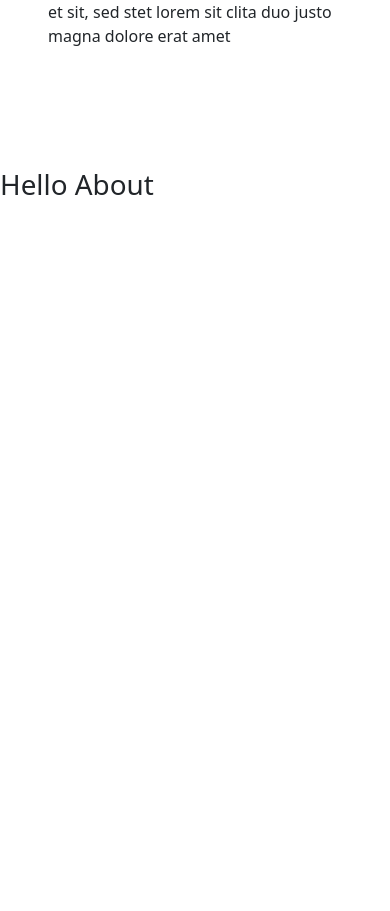
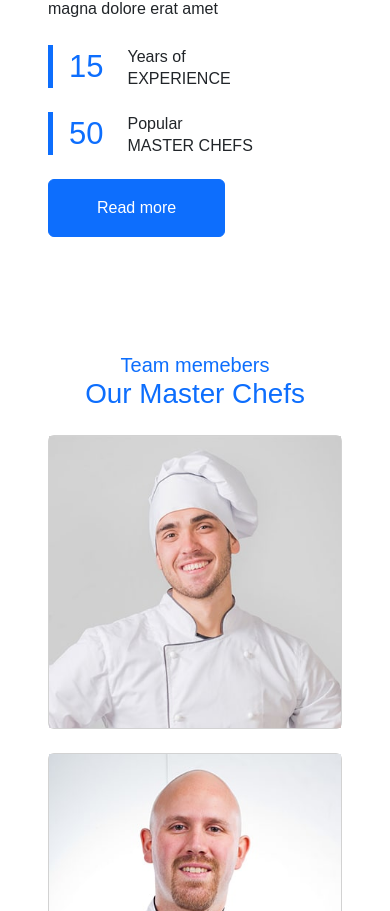
Before and after one commit to safyan999/Dynasty-Dining-Restaurant, a Vue app in the folder dynasty_dining_restaurant/: page /About in a window 390 px wide. Shown: the part 1089-2000 px from the top of the page. Before the commit the page ends 1299 px from the top, so only its background shows below. Built offline with nearby package versions, Linux system fonts and the light colour scheme.

Commit message:
add team member profile in about us and fix about us page

```diff
--- a/dynasty_dining_restaurant/src/components/About.vue
+++ b/dynasty_dining_restaurant/src/components/About.vue
@@ -4,47 +4,213 @@
     <MyNavbar />
     <div class="hero2">
         <h1><b>About Us</b></h1>
-        <a href="#">HOME</a>/
-        <a href="#">PAGE</a>/
+        <a href="#">HOME</a>/ <a href="#">PAGE</a>/
         <a href="#">ABOUT</a>
     </div>
 </div>
-
+<!-- hero main content started -->
 <div class="maincontent container p-5">
     <div class="row g-5 align-items-center justify-content-center">
         <div class="col-lg-6">
             <div class="row g-3">
                 <div class="col-6 text-start">
-                    <img class="img-fluid rounded w-100 wow zoomIn" data-wow-delay="0.1s" src="../assets/about-1.jpg">
+                    <img class="img-fluid rounded w-100 wow zoomIn" data-wow-delay="0.1s" src="../assets/about-1.jpg" />
                 </div>
                 <div class="col-6 text-start">
-                    <img class="img-fluid rounded w-75 wow zoomIn" data-wow-delay="0.3s" src="../assets/about-2.jpg" style="margin-top: 25%;">
+                    <img class="img-fluid rounded w-75 wow zoomIn" data-wow-delay="0.3s" src="../assets/about-2.jpg" style="margin-top: 25%" />
                 </div>
                 <div class="col-6 text-end">
-                    <img class="img-fluid rounded w-75 wow zoomIn" data-wow-delay="0.5s" src="../assets/about-3.jpg">
+                    <img class="img-fluid rounded w-75 wow zoomIn" data-wow-delay="0.5s" src="../assets/about-3.jpg" />
                 </div>
                 <div class="col-6 text-end">
-                    <img class="img-fluid rounded w-100 wow zoomIn" data-wow-delay="0.7s" src="../assets/about-4.jpg">
+                    <img class="img-fluid rounded w-100 wow zoomIn" data-wow-delay="0.7s" src="../assets/about-4.jpg" />
                 </div>
             </div>
         </div>
         <div class="col-lg-6 row2">
-            <h5 class="section-title ff-secondary text-start text-primary fw-normal"> About US</h5>
-            <h1 class="mb-4">welcome to <i class="fa fa-utensils  text-primary me-2"></i>Restoran </h1>
+            <h5 class="section-title ff-secondary text-start text-primary fw-normal">
+                About US
+            </h5>
+            <h1 class="mb-4">
+                welcome to <i class="fa fa-utensils text-primary me-2"></i>Restoran
+            </h1>
 
             <p class="mb-4">
-                Tempor erat elitr rebum at clita. Diam dolor diam ipsum sit. Aliqu diam amet diam et eos erat ipsum et lorem et sit, sed stet lorem sit.
-
+                Tempor erat elitr rebum at clita. Diam dolor diam ipsum sit. Aliqu
+                diam amet diam et eos erat ipsum et lorem et sit, sed stet lorem sit.
             </p>
             <p class="mb-4">
-                Tempor erat elitr rebum at clita. Diam dolor diam ipsum sit. Aliqu diam amet diam et eos. Clita erat ipsum et lorem et sit, sed stet lorem sit clita duo justo magna dolore erat amet
-
+                Tempor erat elitr rebum at clita. Diam dolor diam ipsum sit. Aliqu
+                diam amet diam et eos. Clita erat ipsum et lorem et sit, sed stet
+                lorem sit clita duo justo magna dolore erat amet
             </p>
+            <div class="row g-4">
+                <div class="col-sm-6">
+                    <div class="d-flex align-items-center border-start border-5 px-3 border-primary">
+                        <h1 class="flex-shrink-0 display-5 text-primary mb-0" data-toggle="-up">
+                            15
+                        </h1>
+                        <div class="ps-4">
+                            <p class="mb-0">Years of</p>
+                            <h6 class="text-uppercase mb-0">Experience</h6>
+                        </div>
+                    </div>
+                </div>
+                <div class="col-sm-6">
+                    <div class="d-flex align-items-center border-start border-5 px-3 border-primary">
+                        <h1 class="flex-shrink-0 display-5 text-primary mb-0" data-toggle="-up">
+                            50
+                        </h1>
+                        <div class="ps-4">
+                            <p class="mb-0">Popular</p>
+                            <h6 class="text-uppercase mb-0">master chefs</h6>
+                        </div>
+                    </div>
+                </div>
+            </div>
+            <a class="btn btn-primary py-3 px-5 mt-4" href="#"> Read more</a>
         </div>
     </div>
 </div>
+<!-- hero manin content ended -->
 
-<h1 class="mt-5">Hello About</h1>
+<!-- our Team chied started  -->
+<div class="container p-5  hero2 text-primary">
+    <div class="ourteam ">
+        <h5 class="section-title  text-primary fw-normal">
+            Team memebers
+        </h5>
+        <h1 class="mb-4">
+            Our Master Chefs
+        </h1>
+        <div class="row">
+            <div class="col-lg-3 col-sm-6 mb-4">
+                <div class="card p-0">
+                    <div class="card-image">
+                        <img src="../assets/team-1.jpg" alt="">
+                    </div>
+                    <div class="card-content d-flex flex-column align-items-center">
+                        <h4 class="pt-2">Heston Blumenthal</h4>
+                        <h5>bacon-and-egg ice cream.</h5>
+
+                        <ul class="social-icons d-flex justify-content-center">
+                            <li style="--i:1">
+                                <a href="#">
+                                    <span class="fab fa-facebook"></span>
+                                </a>
+                            </li>
+                            <li style="--i:2">
+                                <a href="#">
+                                    <span class="fab fa-twitter"></span>
+                                </a>
+                            </li>
+                            <li style="--i:3">
+                                <a href="#">
+                                    <span class="fab fa-instagram"></span>
+                                </a>
+                            </li>
+                        </ul>
+                    </div>
+                </div>
+
+            </div>
+            <div class="col-lg-3 col-sm-6">
+                <div class="card p-0">
+                    <div class="card-image">
+                        <img src="../assets/team-2.jpg" alt="">
+                    </div>
+                    <div class="card-content d-flex flex-column align-items-center">
+                        <h4 class="pt-2">Heston Blumenthal</h4>
+                        <h5>bacon-and-egg ice cream.</h5>
+
+                        <ul class="social-icons d-flex justify-content-center">
+                            <li style="--i:1">
+                                <a href="#">
+                                    <span class="fab fa-facebook"></span>
+                                </a>
+                            </li>
+                            <li style="--i:2">
+                                <a href="#">
+                                    <span class="fab fa-twitter"></span>
+                                </a>
+                            </li>
+                            <li style="--i:3">
+                                <a href="#">
+                                    <span class="fab fa-instagram"></span>
+                                </a>
+                            </li>
+                        </ul>
+                    </div>
+                </div>
+
+            </div>
+            <div class="col-lg-3 col-sm-6">
+                <div class="card p-0">
+                    <div class="card-image">
+                        <img src="../assets/team-3.jpg" alt="">
+                    </div>
+                    <div class="card-content d-flex flex-column align-items-center">
+                        <h4 class="pt-2">Heston Blumenthal</h4>
+                        <h5>bacon-and-egg ice cream.</h5>
+
+                        <ul class="social-icons d-flex justify-content-center">
+                            <li style="--i:1">
+                                <a href="#">
+                                    <span class="fab fa-facebook"></span>
+                                </a>
+                            </li>
+                            <li style="--i:2">
+                                <a href="#">
+                                    <span class="fab fa-twitter"></span>
+                                </a>
+                            </li>
+                            <li style="--i:3">
+                                <a href="#">
+                                    <span class="fab fa-instagram"></span>
+                                </a>
+                            </li>
+                        </ul>
+                    </div>
+                </div>
+
+            </div>
+            <div class="col-lg-3 col-sm-6">
+                <div class="card p-0">
+                    <div class="card-image">
+                        <img src="../assets/team-4.jpg" alt="">
+                    </div>
+                    <div class="card-content d-flex flex-column align-items-center">
+                        <h4 class="pt-2">Heston Blumenthal</h4>
+                        <h5>bacon-and-egg ice cream.</h5>
+
+                        <ul class="social-icons d-flex justify-content-center">
+                            <li style="--i:1">
+                                <a href="#">
+                                    <span class="fab fa-facebook"></span>
+                                </a>
+                            </li>
+                            <li style="--i:2">
+                                <a href="#">
+                                    <span class="fab fa-twitter"></span>
+                                </a>
+                            </li>
+                            <li style="--i:3">
+                                <a href="#">
+                                    <span class="fab fa-instagram"></span>
+                                </a>
+                            </li>
+                        </ul>
+                    </div>
+                </div>
+
+            </div>
+
+
+
+        </div>
+
+    </div>
+</div>
 </template>
 
 <script>
@@ -59,6 +225,18 @@ export default {
 </script>
 
 <style scoped>
+* {
+    margin: 0;
+    padding: 0;
+    box-sizing: border-box;
+    font-family: 'Poppins', sans-serif;
+}
+
+body {
+    min-height: 100vh;
+    background: linear-gradient(to bottom, #000428, #004683);
+}
+
 .hero1 {
     background-image: url("../assets/bg-hero.jpg");
     background-repeat: no-repeat;
@@ -67,7 +245,7 @@ export default {
 .hero2 {
     text-align: center;
     padding: 100px;
-    font-family: 'Segoe UI', Tahoma, Geneva, Verdana, sans-serif;
+    font-family: "Segoe UI", Tahoma, Geneva, Verdana, sans-serif;
     font-size: larger;
     color: white;
     font-weight: bold;
@@ -93,4 +271,106 @@ export default {
     /* Safari 3-8 */
     transform: scale(0.5);
 }
+
+card {
+    position: relative;
+    padding: 0;
+    margin: 0 !important;
+    border-radius: 20px;
+    overflow: hidden;
+    max-width: 280px;
+    max-height: 340px;
+    cursor: pointer;
+    border: none;
+    box-shadow: 0 5px 15px rgba(0, 0, 0, 0.2);
+
+}
+
+.card .card-image {
+    width: 100%;
+    max-height: 340px;
+}
+
+.card .card-image img {
+    width: 100%;
+    max-height: 340px;
+    object-fit: cover;
+}
+
+.card .card-content {
+    position: absolute;
+    bottom: -180px;
+    color: #fff;
+    background: rgba(255, 255, 255, 0.2);
+    backdrop-filter: blur(15px);
+    min-height: 140px;
+    width: 100%;
+    transition: bottom .4s ease-in;
+    box-shadow: 0 -10px 10px rgba(255, 255, 255, 0.1);
+    border-top: 1px solid rgba(255, 255, 255, 0.2);
+}
+
+.card:hover .card-content {
+    bottom: 0px;
+}
+
+.card:hover .card-content h4,
+.card:hover .card-content h5 {
+    transform: translateY(10px);
+    /* opacity: 1; */
+}
+
+.card .card-content h4,
+.card .card-content h5 {
+    font-size: 1.1rem;
+    text-transform: uppercase;
+    letter-spacing: 3px;
+    text-align: center;
+    transition: 0.8s;
+    font-weight: 500;
+    /* opacity: 0; */
+    transform: translateY(-40px);
+    transition-delay: 0.2s;
+}
+
+.card .card-content h5 {
+    transition: 0.5s;
+    font-weight: 200;
+    font-size: 0.8rem;
+    letter-spacing: 2px;
+}
+
+.card .card-content .social-icons {
+    list-style: none;
+    padding: 0;
+}
+
+.card .card-content .social-icons li {
+    margin: 10px;
+    transition: 0.5s;
+    transition-delay: calc(0.15s * var(--i));
+    transform: translateY(50px);
+}
+
+.card:hover .card-content .social-icons li {
+    transform: translateY(20px);
+}
+
+.card .card-content .social-icons li a {
+    color: #fff;
+}
+
+.card .card-content .social-icons li a span {
+    font-size: 1.3rem;
+}
+
+@media(max-width: 991.5px) {
+    .container {
+        margin-top: 20px;
+    }
+
+    .container .row .col-lg-4 {
+        margin: 20px 0px;
+    }
+}
 </style>
```
